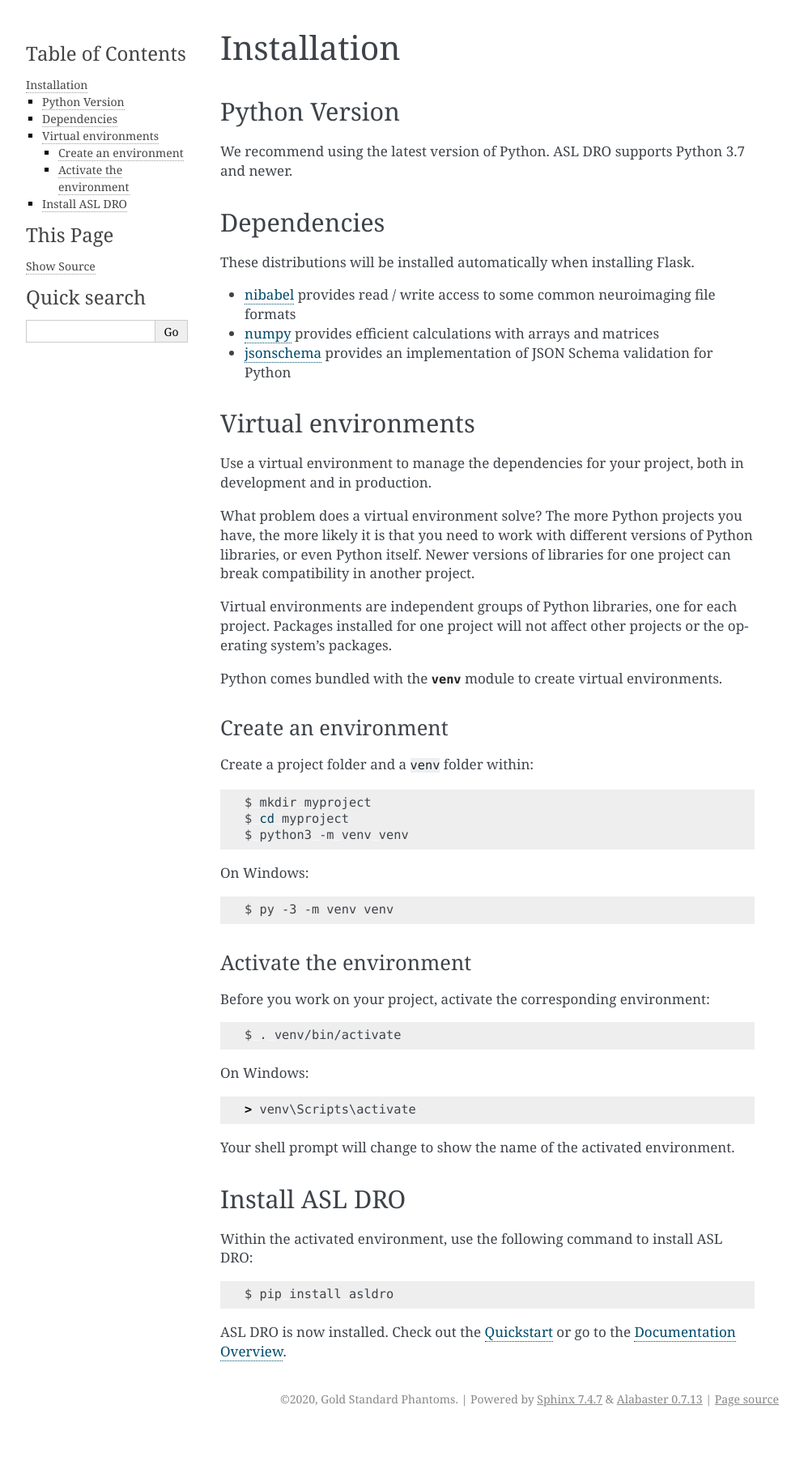
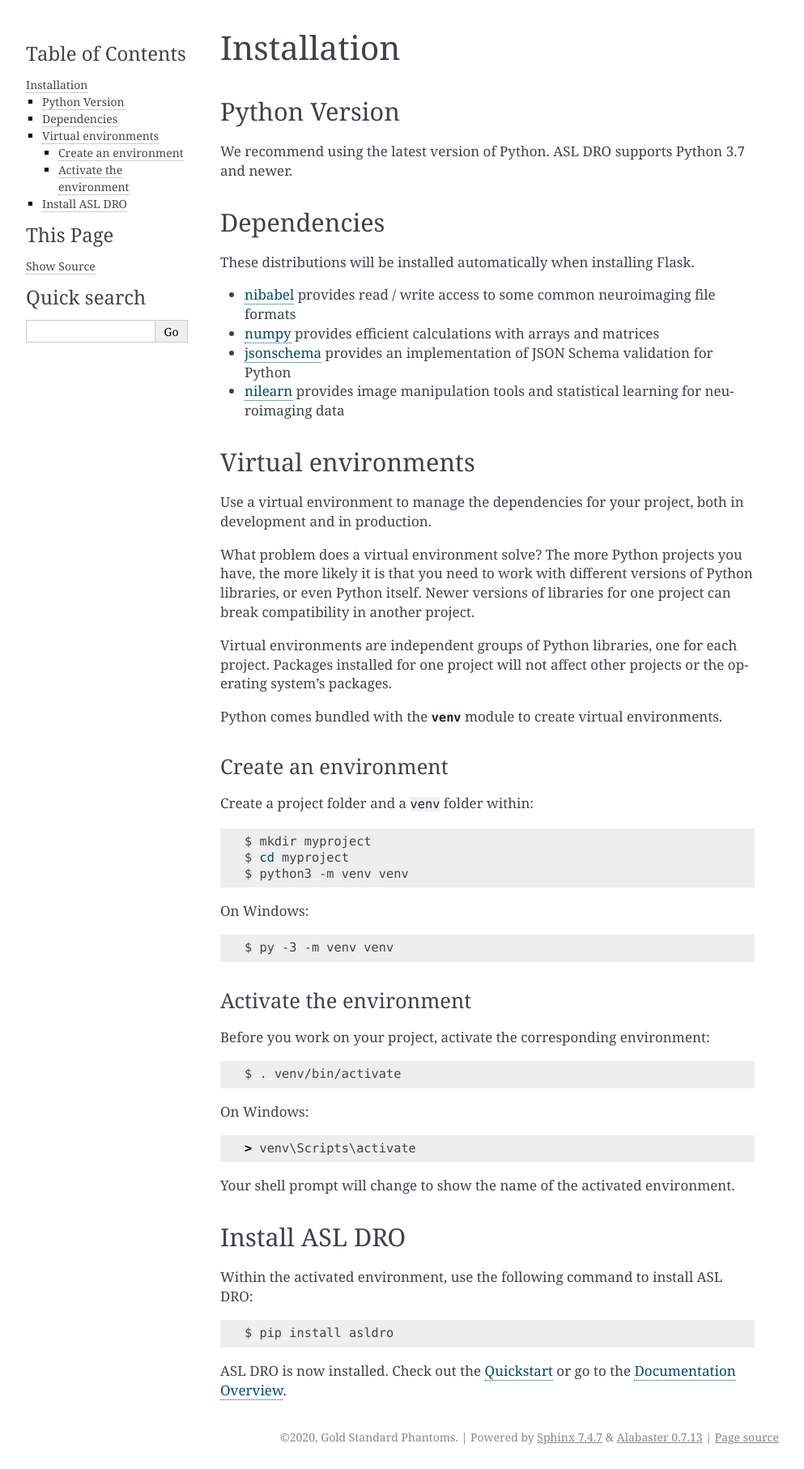
Before and after one commit to gold-standard-phantoms/asldro, a Sphinx documentation site: the page built from docs/usage/installation.rst, in a window 1280 px wide. Shown: the whole page at 81% size, without its empty margins (148-1141 px from the left). Built offline with Sphinx 7.4.7, drawn with Linux system fonts in a browser that asks for light colours; pages that are not in the unit, such as notebooks, are missing from menus; before the commit the page ends 1767 px from its top, so only the background shows below that.

Commit message:
ASLDRO-88: Updated documentation wit information about nilearn

```diff
--- a/docs/conf.py
+++ b/docs/conf.py
@@ -34,7 +34,7 @@
 # This is useful when some external dependencies are not met at build time
 # and break the building process. You may only specify the root package of
 # the dependencies themselves and omit the sub-modules:
-autodoc_mock_imports = ["numpy", "nibabel", "jsonschema"]
+autodoc_mock_imports = ["numpy", "nibabel", "jsonschema", "nilearn"]
 
 # Add any paths that contain templates here, relative to this directory.
 templates_path = ["_templates"]
--- a/docs/usage/installation.rst
+++ b/docs/usage/installation.rst
@@ -16,10 +16,12 @@
 * `nibabel`_ provides read / write access to some common neuroimaging file formats
 * `numpy`_ provides efficient calculations with arrays and matrices
 * `jsonschema`_ provides an implementation of JSON Schema validation for Python
+* `nilearn`_ provides image manipulation tools and statistical learning for neuroimaging data
 
 .. _nibabel: https://nipy.org/nibabel/
 .. _numpy: https://numpy.org/
 .. _jsonschema: https://python-jsonschema.readthedocs.io/en/stable/
+.. _nilearn: https://nipy.org/packages/nilearn/index.html
 
 Virtual environments
 --------------------
```
